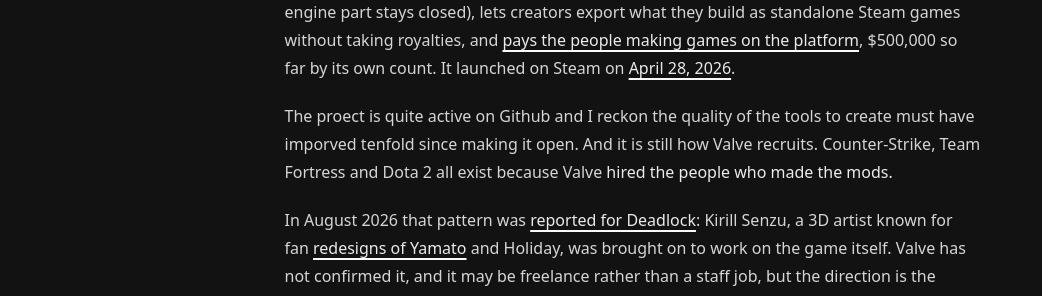
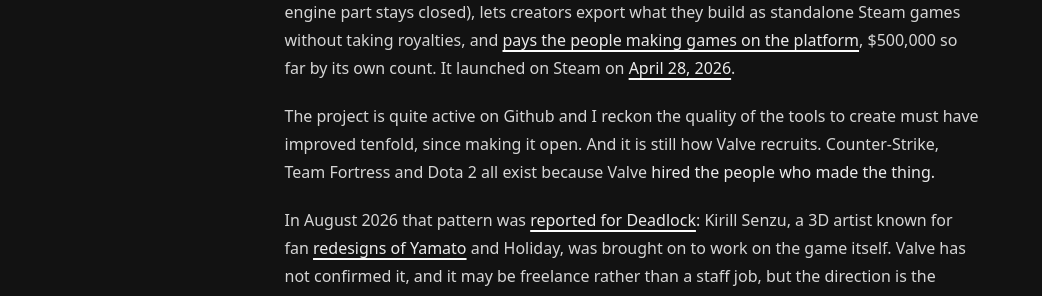
Before and after one commit to h8d13/dontreadthedocs, a Jekyll site: the page built from _notes/modding-wizards.md, in a window 1280 px wide and 900 px high, scrolled down 2515 px. Shown: the part 155-451 px from the top of the window, without its empty margins (0-1042 px from the left). Built offline with Jekyll 4.4.1, drawn with Linux system fonts in a browser that asks for light colours.

Commit message:
misc
Signed-off-by: h8d13 <hadean-eon-dev@proton.me>

```diff
--- a/_notes/modding-wizards.md
+++ b/_notes/modding-wizards.md
@@ -83,10 +83,10 @@ what they build as standalone Steam games without taking royalties, and
 [pays the people making games on the platform][sbox-pay], $500,000 so far by its
 own count. It launched on Steam on [April 28, 2026][sbox-release].
 
-The proect is quite active on Github and I reckon the quality of the tools to create
-must have imporved tenfold since making it open. And it is still how Valve recruits.
+The project is quite active on Github and I reckon the quality of the tools to create
+must have improved tenfold, since making it open. And it is still how Valve recruits.
 Counter-Strike, Team Fortress and Dota 2 all exist because Valve **hired the people
-who made the mods.**
+who made the thing.**
 
 In August 2026 that pattern was
 [reported for Deadlock][deadlock-hire]: Kirill Senzu, a 3D artist known for fan
```
